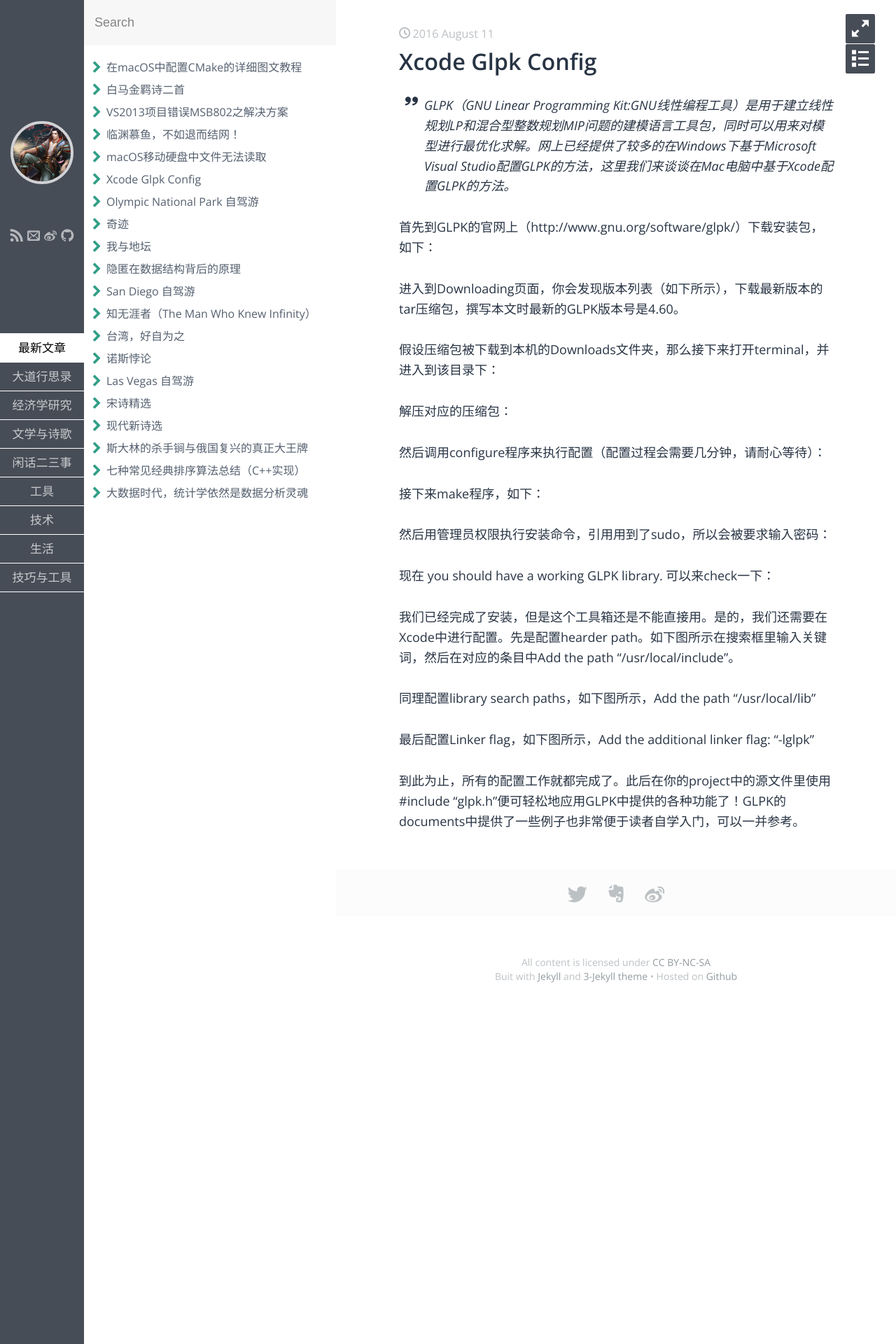
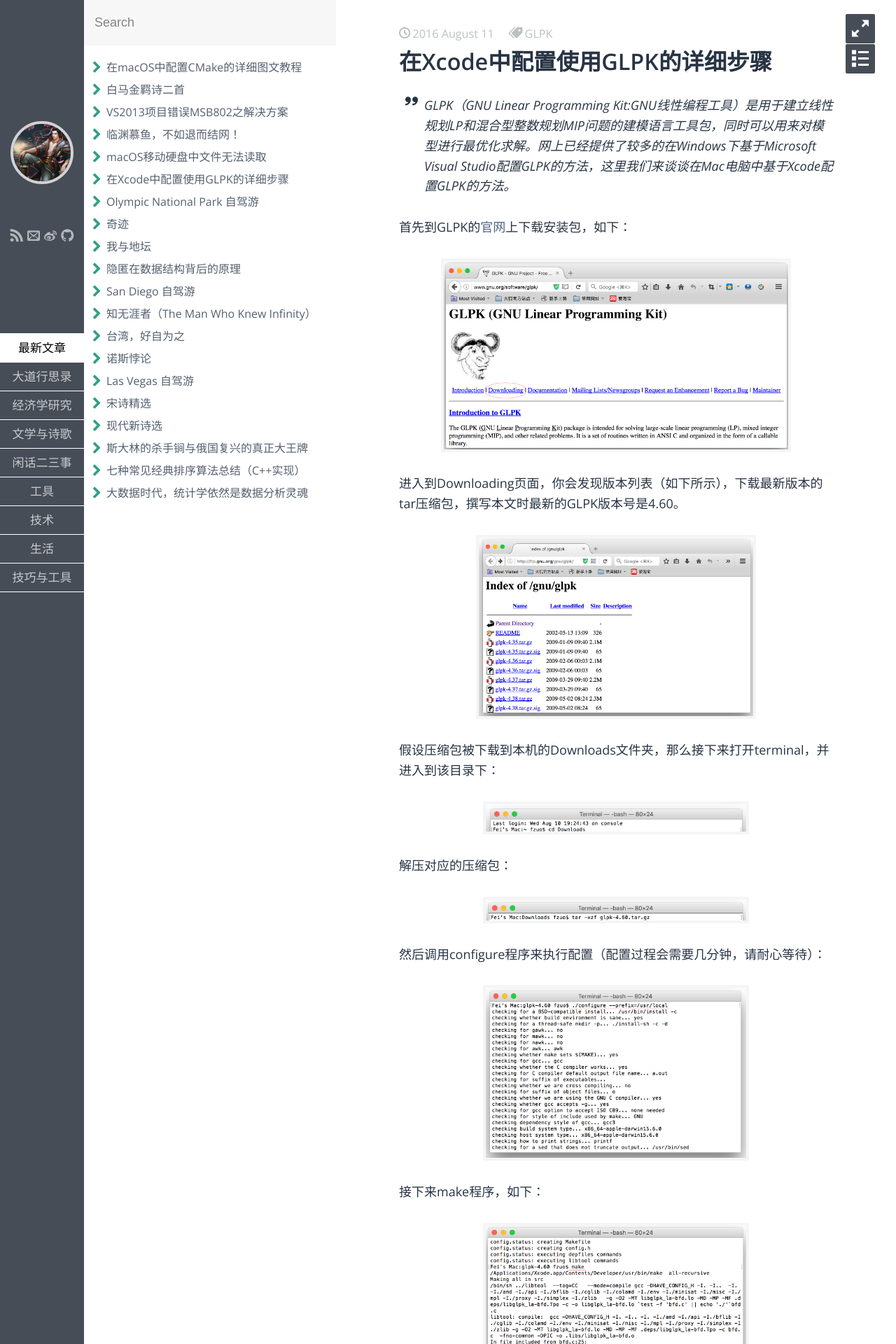
Before and after one commit to fzuo/baimafujinji, a Jekyll site: the page built from _posts/tool/2016-08-11-Xcode-GLPK-config.md, in a window 1280 px wide. Shown: the top 1920 px of the page at 70% size. Built offline with Jekyll 4.4.1, drawn with Linux system fonts in a browser that asks for light colours; some web fonts are replaced; our own code applies the rules of GitHub Pages for plain Markdown files.

Commit message:
Update 2016-08-11-Xcode-GLPK-config.md

```diff
--- a/_posts/tool/2016-08-11-Xcode-GLPK-config.md
+++ b/_posts/tool/2016-08-11-Xcode-GLPK-config.md
@@ -1,35 +1,79 @@
-
+---
+layout: post
+title: 在Xcode中配置使用GLPK的详细步骤
+category: 技巧与工具
+tags: GLPK
+keywords: Xcode,GLPK
+---
 
 > GLPK（GNU Linear Programming Kit:GNU线性编程工具）是用于建立线性规划LP和混合型整数规划MIP问题的建模语言工具包，同时可以用来对模型进行最优化求解。网上已经提供了较多的在Windows下基于Microsoft Visual Studio配置GLPK的方法，这里我们来谈谈在Mac电脑中基于Xcode配置GLPK的方法。
 
-首先到GLPK的官网上（http://www.gnu.org/software/glpk/）下载安装包，如下：
+首先到GLPK的[官网](http://www.gnu.org/software/glpk/)上下载安装包，如下：
+
+<p align="center">
+<img src="https://fzuo.github.io/assets/img/mac_glpk/mac_glpk01.png" width="500">
+</p>
 
 进入到Downloading页面，你会发现版本列表（如下所示），下载最新版本的tar压缩包，撰写本文时最新的GLPK版本号是4.60。
 
+<p align="center">
+<img src="https://fzuo.github.io/assets/img/mac_glpk/mac_glpk02.png" width="400">
+</p>
+
 假设压缩包被下载到本机的Downloads文件夹，那么接下来打开terminal，并进入到该目录下：
 
-
+<p align="center">
+<img src="https://fzuo.github.io/assets/img/mac_glpk/mac_glpk03.png" width="380">
+</p>
 
 解压对应的压缩包：
 
-
+<p align="center">
+<img src="https://fzuo.github.io/assets/img/mac_glpk/mac_glpk04.png" width="380">
+</p>
 
 然后调用configure程序来执行配置（配置过程会需要几分钟，请耐心等待）：
 
+<p align="center">
+<img src="https://fzuo.github.io/assets/img/mac_glpk/mac_glpk05.png" width="380">
+</p>
+
 接下来make程序，如下：
+
+<p align="center">
+<img src="https://fzuo.github.io/assets/img/mac_glpk/mac_glpk06.png" width="380">
+</p>
 
 然后用管理员权限执行安装命令，引用用到了sudo，所以会被要求输入密码：
 
+<p align="center">
+<img src="https://fzuo.github.io/assets/img/mac_glpk/mac_glpk07.png" width="380">
+</p>
+
 现在 you should have a working GLPK library. 可以来check一下：
+
+<p align="center">
+<img src="https://fzuo.github.io/assets/img/mac_glpk/mac_glpk07.png" width="380">
+</p>
 
 我们已经完成了安装，但是这个工具箱还是不能直接用。是的，我们还需要在Xcode中进行配置。先是配置hearder path。如下图所示在搜索框里输入关键词，然后在对应的条目中Add the path "/usr/local/include"。
 
+<p align="center">
+<img src="https://fzuo.github.io/assets/img/mac_glpk/mac_glpk09.png" width="500">
+</p>
 
 同理配置library search paths，如下图所示，Add the path "/usr/local/lib"
 
+<p align="center">
+<img src="https://fzuo.github.io/assets/img/mac_glpk/mac_glpk10.png" width="500">
+</p>
 
 最后配置Linker flag，如下图所示，Add the additional linker flag: "-lglpk"
 
-
+<p align="center">
+<img src="https://fzuo.github.io/assets/img/mac_glpk/mac_glpk11.png" width="500">
+</p>
 
 到此为止，所有的配置工作就都完成了。此后在你的project中的源文件里使用#include "glpk.h"便可轻松地应用GLPK中提供的各种功能了！GLPK的documents中提供了一些例子也非常便于读者自学入门，可以一并参考。
+
+<span style="color:blue">**（本文完）**</span>
```
